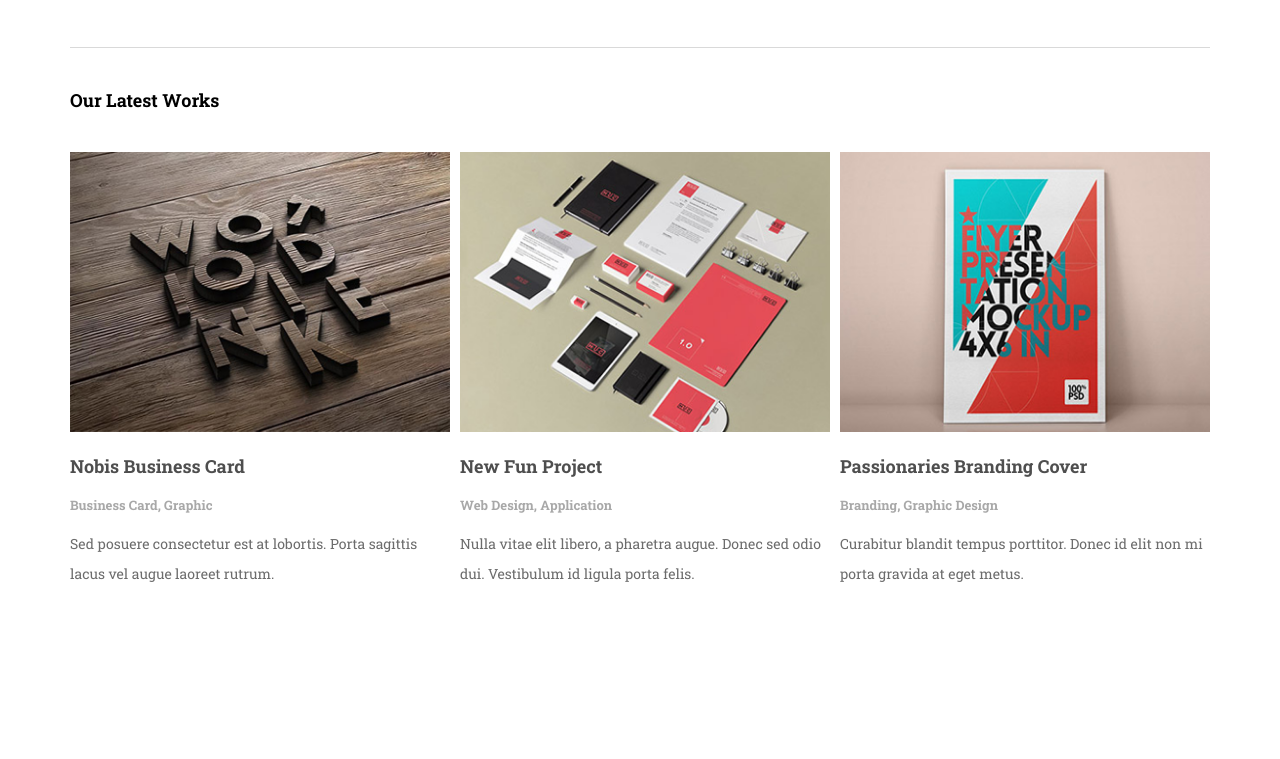
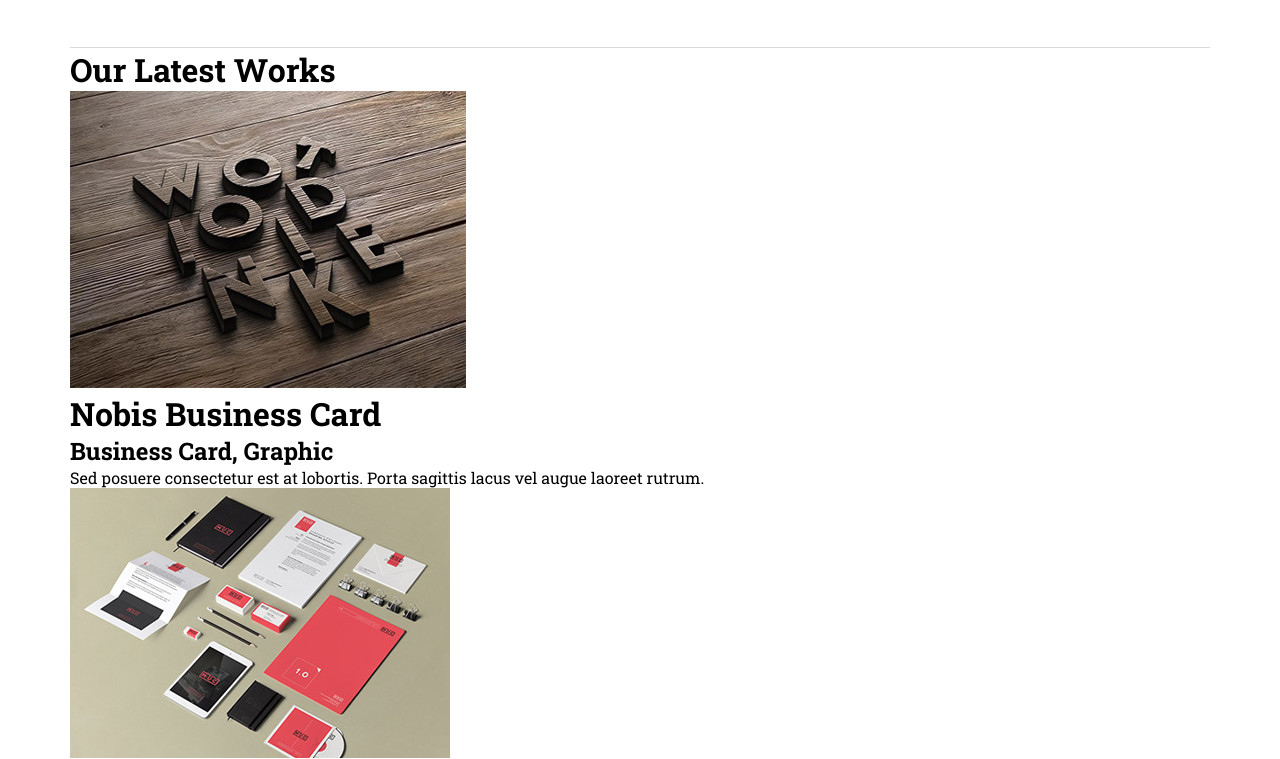
Before and after one commit to iftikhar19/study-task-1, a plain HTML site: page index.html in a window 1280 px wide. Shown: the part 1054-1813 px from the top of the page. Before the commit the page ends 1683 px from the top, so only its background shows below. Drawn offline with Linux system fonts and the light colour scheme.

```diff
--- a/css/global.css
+++ b/css/global.css
@@ -17,16 +17,8 @@
 .services-section div h1, .services-section div p {
   text-align: center; }
 
-.section-work-grid img {
-  width: 100%;
-  height: 280px; }
-
 .services-section div h1, .services-section div p {
   text-align: center; }
-
-.section-work-grid img {
-  width: 100%;
-  height: 280px; }
 
 #header {
   background-color: #e5e5e5; }
@@ -109,28 +101,3 @@
     .services-section div img {
       margin: 0 auto;
       display: block; }
-
-.section-work {
-  padding: 40px 0; }
-  .section-work h1 {
-    font-size: 18px; }
-  .section-work-grid {
-    display: flex;
-    padding: 40px 0 0; }
-    .section-work-grid div {
-      flex-basis: 33.33%;
-      padding-left: 10px; }
-      .section-work-grid div:first-child {
-        padding-left: 0px !important; }
-    .section-work-grid h1 {
-      font-size: 18px;
-      color: #4e4e4e;
-      padding: 18px 0; }
-    .section-work-grid h2 {
-      font-size: 13px;
-      color: #a8a8a8;
-      padding-bottom: 15px; }
-    .section-work-grid p {
-      font-size: 14px;
-      color: #6c6c6c;
-      line-height: 30px; }
```
